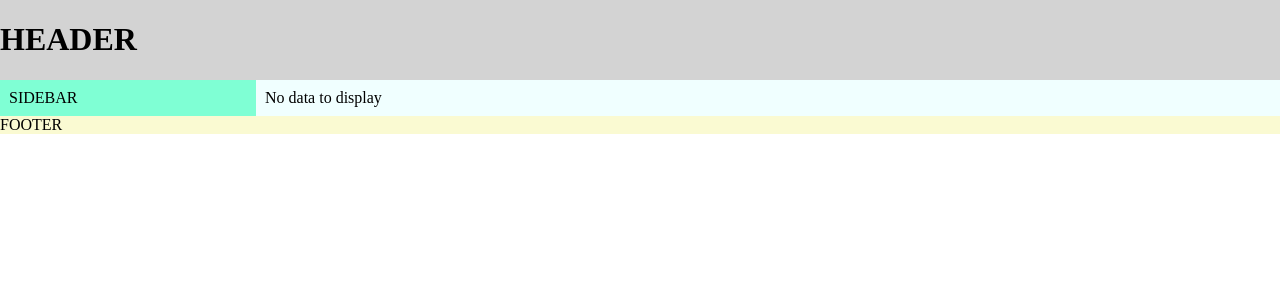
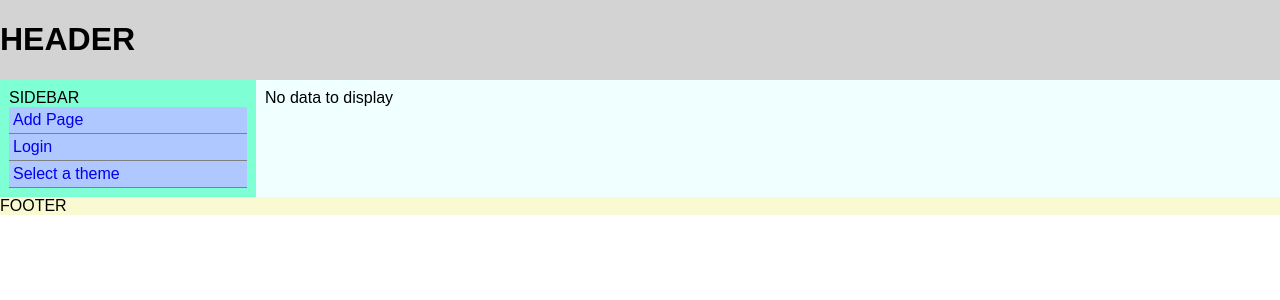
Before and after one commit to jpandithas/cms2018, a PHP site: page / in a window 1280 px wide. Shown: the top 300 px of the page. Run offline with PHP 8.4, Linux system fonts and the light colour scheme; data comes from the database, SQL or seed files in the repository.

Commit message:
Add files via upload

```diff
--- a/includes/bootstrap.php
+++ b/includes/bootstrap.php
@@ -18,6 +18,8 @@ function boot($debug=False)
     {
         echo "User: ".$_SESSION['username']." is online";
     }
+
+    t_sidebar(Theme::RenderMainNavMenu());
 
     ob_start();
     Theme::GetActiveTheme();
--- a/includes/classes/class_db.php
+++ b/includes/classes/class_db.php
@@ -94,7 +94,7 @@ class DB
 
         if (empty($username) or empty($password)) return False;
         $usr = strip_tags($username);
-        $pass = strip_tags($password);
+        $pass = Security::CMS_Hash(strip_tags($password));
 
         $sql  = "SELECT `uid` from `users` WHERE `username`= ? AND `password` = ? ";
         $stmt = $dbo->prepare($sql);
@@ -124,6 +124,21 @@ class DB
         return False;
     }
 
+    public function GetSidebarItems()
+    {
+        $dbo = $this->dbo;
+
+        $sql = "SELECT action,type,mod_real_name FROM routes WHERE status=1";
+
+        $stmt = $dbo->prepare($sql);
+        $result  = $stmt->execute(array());
+
+        if ($result)
+        {
+            $items = $stmt->fetchAll(PDO::FETCH_ASSOC);
+            return $items;
+        }
+    }
 }
 
 ?>
--- a/includes/classes/class_security.php
+++ b/includes/classes/class_security.php
@@ -17,4 +17,11 @@ class Security
             return false;
         }
     }
+
+    public static function CMS_Hash($data)
+    {
+        if (empty($data)) return False; //one line statement does not need {}
+
+        return md5(HASH_SALT.md5($data));
+    }
 }
--- a/includes/classes/class_theme.php
+++ b/includes/classes/class_theme.php
@@ -25,4 +25,30 @@ class Theme
             include("themes/default/theme.html");
     }
 
+    public static function RenderMainNavMenu()
+    {
+        $db = new DB();
+        $items = $db->GetSidebarItems();
+
+        $html = "<ul id='main-nav' class='nav'>";
+
+        foreach ($items as $item)
+        {
+            if ((Security::IsLoggedIn()== True) and ($item['action']=='login')) continue;
+            if ((Security::IsLoggedIn()== False) and ($item['action']=='logout')) continue;
+
+            $html .= "<li class='nav-item'>";
+            $html.= "<a class='nav-link' href='".CMS_BASE_URI."?q=".$item['action'];
+            if ($item['type']!=null)
+            {
+                $html.="/".$item['type'];
+            }
+            $html.="'>".$item['mod_real_name']."</a>";
+        }
+
+        $html.="</ul>";
+
+        return $html;
+    }
+
 }
--- a/includes/engines/theme_engine.php
+++ b/includes/engines/theme_engine.php
@@ -15,6 +15,18 @@ function t_content($content="")
     else
     {
         $GLOBALS['content'] = $content;
+    }
+}
+
+function t_sidebar($sidebar="")
+{
+    if (isset($GLOBALS['sidebar']))
+    {
+        $GLOBALS['sidebar'] .= $sidebar;
+    }
+    else
+    {
+        $GLOBALS['sidebar'] = $sidebar;
     }
 }
 
@@ -37,7 +49,12 @@ function print_content()
 
 function print_sidebar()
 {
-
+    if (isset($GLOBALS['sidebar']))
+    {
+        print($GLOBALS['sidebar']);
+        return True;
+    }
+    return False;
 }
 
 function print_footer()
--- a/modules/login/login.php
+++ b/modules/login/login.php
@@ -8,7 +8,7 @@ function login()
 {
     if (Security::IsLoggedIn())
     {
-        t_content("User already Logged in!");
+        t_content("User <b>'{$_SESSION['username']}'</b> already Logged in!");
         return False;
     }
 
--- a/settings/settings.php
+++ b/settings/settings.php
@@ -10,5 +10,6 @@ define("DB_HOST","localhost");
 define("DB_NAME",'cms2018');
 define("CMS_BASE_URI",$_SERVER['REQUEST_SCHEME'].'://'.$_SERVER['HTTP_HOST'].$_SERVER['PHP_SELF']);
 define("BASE_PATH",getcwd());
+define("HASH_SALT",md5("cms"));
 
 ?>
--- a/themes/default/style.css
+++ b/themes/default/style.css
@@ -4,6 +4,7 @@
 
 body {
     margin: auto;
+    font-family: Arial, helvetica, sans-serif;
 }
 
 #container-outer {
@@ -36,6 +37,37 @@ body {
     padding: 9px;
 }
 
+tr:nth-child(odd)
+{
+    background: #c0fff3;
+}
+.nav {
+    list-style: none;
+    text-decoration: none;
+    margin: 0;
+    padding: 0;
+}
+
+
+.nav-link {
+    text-decoration: none;
+    border-bottom: 1px solid gray;
+    display: block;
+    padding: 4px;
+}
+
+.nav-link:link, .nav-link:visited{
+    display: block;
+    background: #afc8ff;
+}
+
+.nav-link:hover {
+    background: #afc8dd;
+    font-weight: bold;
+    color: whitesmoke;
+}
+
+
 #content {
     width: 80%;
     background-color: azure;
--- a/themes/default/theme.html
+++ b/themes/default/theme.html
@@ -13,6 +13,7 @@
     <div id="container-inner" class="flex">
         <div id="sidebar">
             SIDEBAR
+            <?php print_sidebar() ?>
         </div>
         <div id="content">
             <?php print_content(); ?>
--- a/themes/theme1/theme.html
+++ b/themes/theme1/theme.html
@@ -13,6 +13,7 @@
     <div id="container-inner" class="flex">
         <div id="sidebar">
             SIDEBAR
+            <?php print_sidebar()?>
         </div>
         <div id="content">
             <?php print_content(); ?>
```
